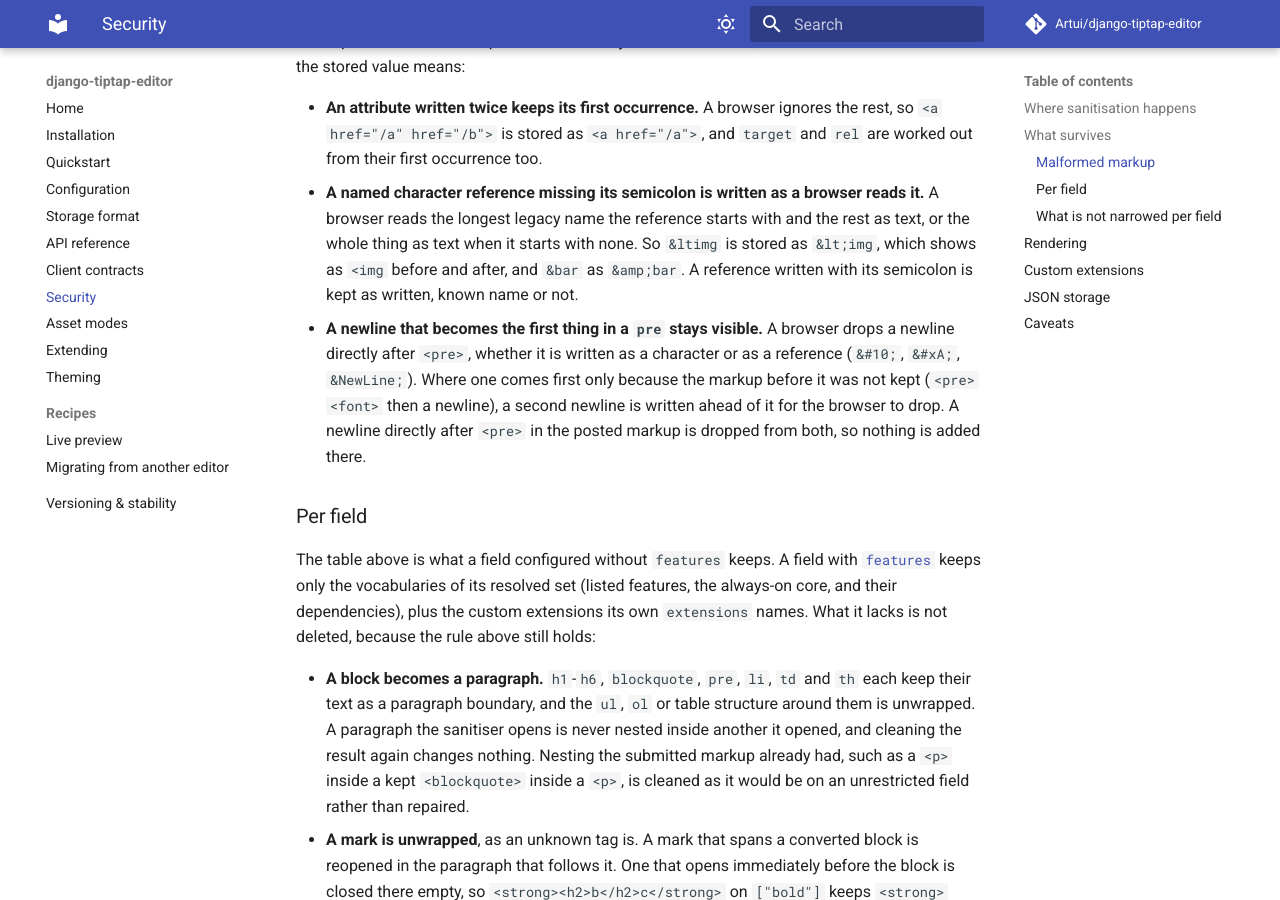
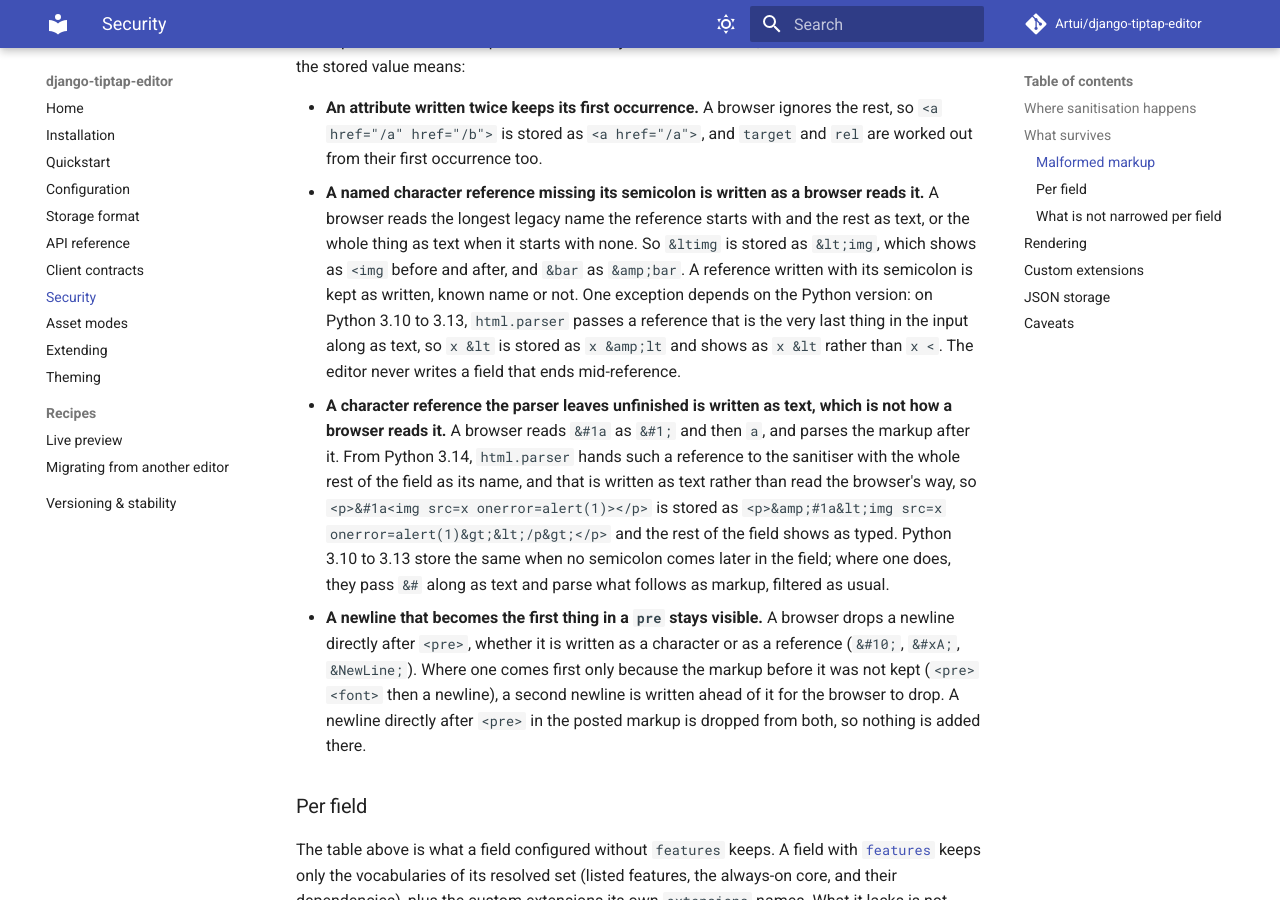
Before and after one commit to Artui/django-tiptap-editor, an MkDocs documentation site: the page built from docs/security.md, in a window 1280 px wide and 900 px high, scrolled down 2086 px. Built offline with MkDocs 1.6.1 and Material for MkDocs 9.7.7, drawn with Linux system fonts in a browser that asks for light colours; comment, search, counter and statistics services are not loaded.

Commit message:
State where the reference rule depends on the Python version
Before Python 3.14, html.parser passes a reference that is the very last thing
in the input to handle_data, so x &lt is stored as x &amp;lt there and as
x &lt; from 3.14. The security docs and the changelog stated the rule without
that exception; both now state it, and a test holds each output, keyed on
whether the parser reports such a reference rather than on the version
number. The security docs also describe how a character reference the parser
leaves unfinished is written, and that this is not a browser's reading.

Co-Authored-By: Claude Opus 5.5 <noreply@anthropic.com>

```diff
--- a/docs/security.md
+++ b/docs/security.md
@@ -81,7 +81,21 @@ decides what the stored value means:
   it.** A browser reads the longest legacy name the reference starts with and the rest
   as text, or the whole thing as text when it starts with none. So `&ltimg` is stored
   as `&lt;img`, which shows as `<img` before and after, and `&bar` as `&amp;bar`. A
-  reference written with its semicolon is kept as written, known name or not.
+  reference written with its semicolon is kept as written, known name or not. One
+  exception depends on the Python version: on Python 3.10 to 3.13, `html.parser`
+  passes a reference that is the very last thing in the input along as text, so
+  `x &lt` is stored as `x &amp;lt` and shows as `x &lt` rather than `x <`. The
+  editor never writes a field that ends mid-reference.
+- **A character reference the parser leaves unfinished is written as text, which
+  is not how a browser reads it.** A browser reads `&#1a` as `&#1` and then `a`,
+  and parses the markup after it. From Python 3.14, `html.parser` hands such a
+  reference to the sanitiser with the whole rest of the field as its name, and
+  that is written as text rather than read the browser's way, so
+  `<p>&#1a<img src=x onerror=alert(1)></p>` is stored as
+  `<p>&amp;#1a&lt;img src=x onerror=alert(1)&gt;&lt;/p&gt;</p>` and the rest of
+  the field shows as typed. Python 3.10 to 3.13 store the same when no semicolon
+  comes later in the field; where one does, they pass `&#` along as text and
+  parse what follows as markup, filtered as usual.
 - **A newline that becomes the first thing in a `pre` stays visible.** A browser
   drops a newline directly after `<pre>`, whether it is written as a character or as
   a reference (`&#10;`, `&#xA;`, `&NewLine;`). Where one comes first only because
```
Also changed, not shown: CHANGELOG.md (+3 -1 lines), 1 other file.
